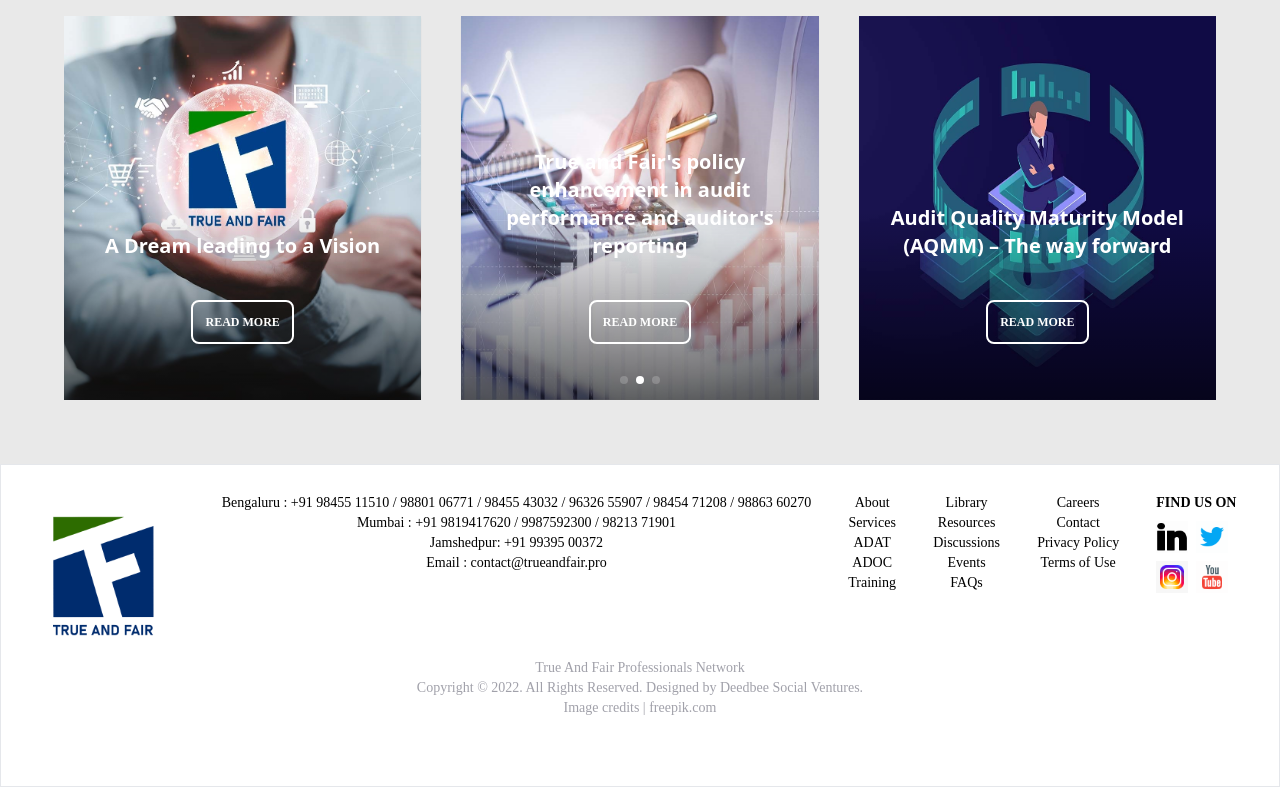
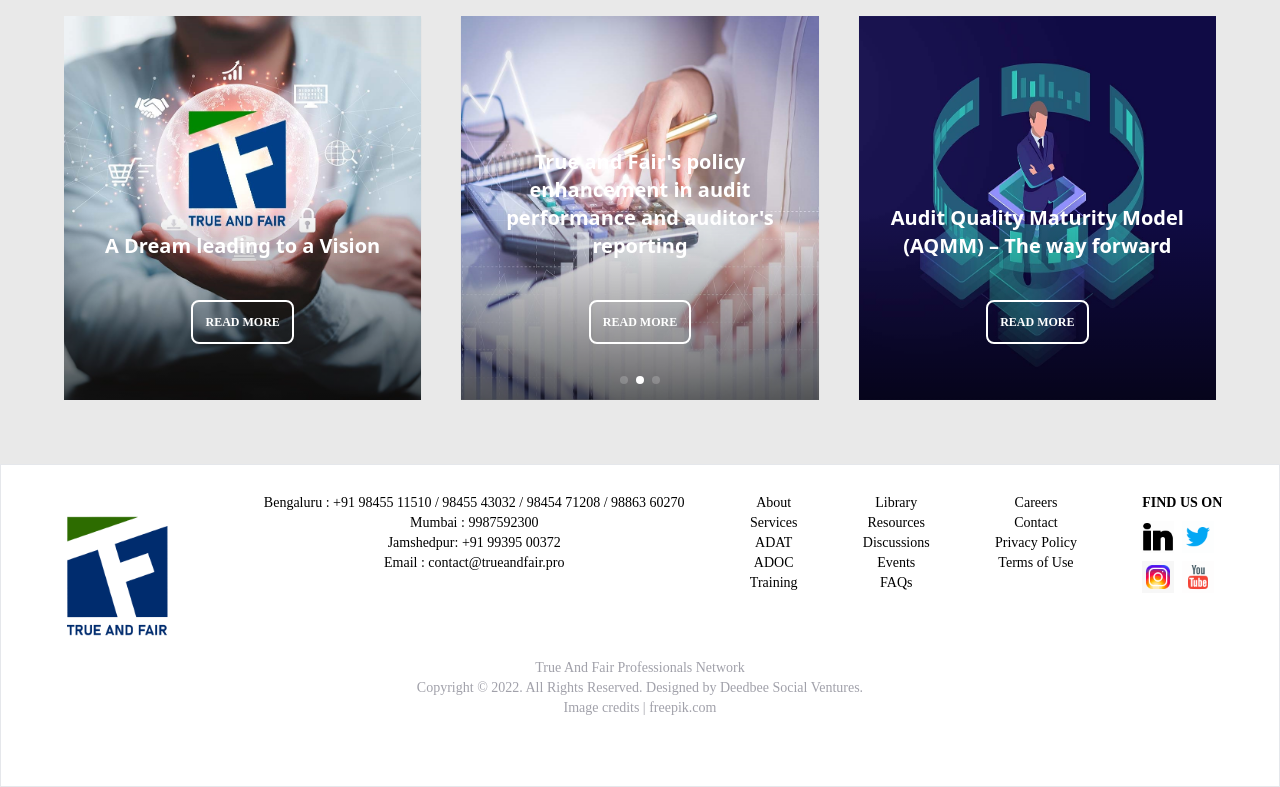
Before and after one commit to TRUENFAIR/trueandfair, a Next.js app: page / in a window 1280 px wide. Shown: the part 4328-5115 px from the top of the page. Built offline with nearby package versions, Linux system fonts and the light colour scheme.

Commit message:
removed numbers

```diff
--- a/components/layout.js
+++ b/components/layout.js
@@ -331,10 +331,9 @@
             {/* <p className="font-semibold">CONTACT</p> */}
 
             <p>
-              Bengaluru : +91 98455 11510 / 98801 06771 / 98455 43032 / 96326
-              55907 / 98454 71208 / 98863 60270
+              Bengaluru : +91 98455 11510 / 98455 43032 / 98454 71208 / 98863 60270
             </p>
-            <p>Mumbai : +91 9819417620 / 9987592300 / 98213 71901</p>
+            <p>Mumbai : 9987592300 </p>
             <p>Jamshedpur: +91 99395 00372</p>
             <p className="">Email : contact@trueandfair.pro</p>
             {/* <p>+91 98801 06771</p>
```
